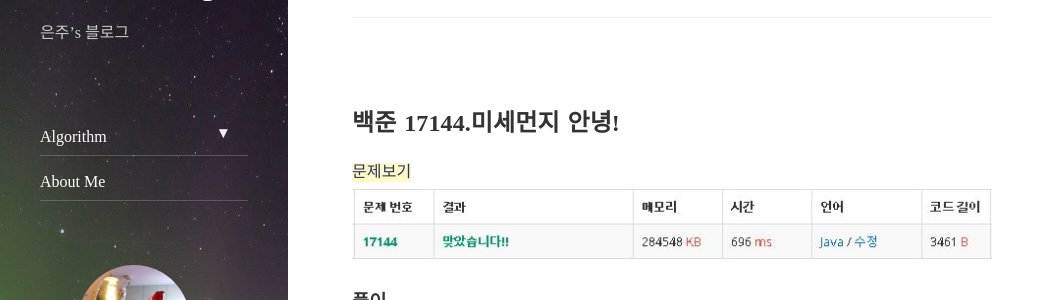
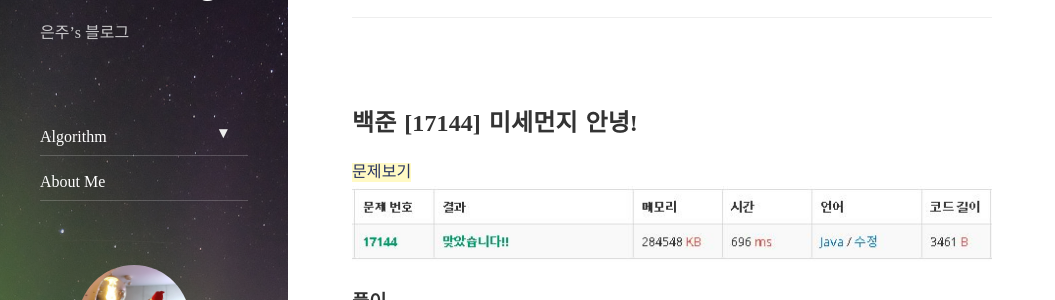
Before and after one commit to EunJu-Kang/EunJu-Kang.github.io, a Jekyll site: the page built from _posts/2019-11-27-algo-17144-미세먼지안녕.md, in a window 1280 px wide and 900 px high. Shown: the part 139-439 px from the top of the window, without its empty margins (0-1055 px from the left). Built offline with Jekyll 4.4.1, drawn with Linux system fonts in a browser that asks for light colours; nearby versions of some CDN libraries.

```diff
--- a/_posts/2019-11-27-algo-17144-미세먼지안녕.md
+++ b/_posts/2019-11-27-algo-17144-미세먼지안녕.md
@@ -6,7 +6,7 @@ categories: Algorithm
 tags: BOJ
 ---
 
-## 백준 17144.미세먼지 안녕!
+## 백준 [17144] 미세먼지 안녕!
 [문제보기](https://www.acmicpc.net/problem/17144) <br>
 ![Alt text](/assets/img/baekjoon/17144.JPG)
 
```
